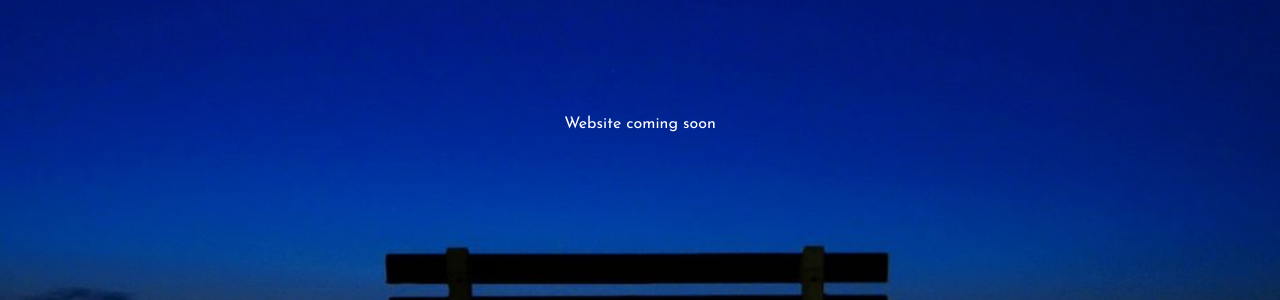
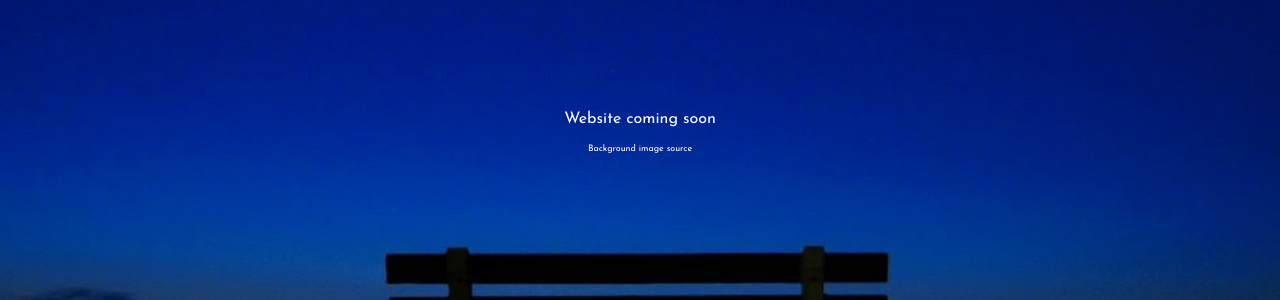
Before and after one commit to juscuizon/justincuizon-temp, a Jekyll site: the page built from index.html, in a window 1280 px wide. Shown: the part 326-626 px from the top of the page. Built offline with Jekyll 4.4.1, drawn with Linux system fonts in a browser that asks for light colours.

Commit message:
Added background image source link

```diff
--- a/_includes/temporary.html
+++ b/_includes/temporary.html
@@ -1 +1 @@
-<header><p>Website coming soon</p></header>
+<header><p>Website coming soon</p><a href="http://nicow92.deviantart.com/art/The-lonely-bench-251562028" target="_blank">Background image source</a></header>
--- a/_pugfiles/temporary.pug
+++ b/_pugfiles/temporary.pug
@@ -1,2 +1,3 @@
 header
 	p Website coming soon
+	a(href="http://nicow92.deviantart.com/art/The-lonely-bench-251562028" target="_blank") Background image source
--- a/assets/css/3-pages/_temporary.sass
+++ b/assets/css/3-pages/_temporary.sass
@@ -12,3 +12,9 @@ p
 	color: #FFFFFF
 	font-family: 'Josefin Sans', sans-serif;
 	font-size: 16px
+
+a
+	color: #FFFFFF
+	font-family: 'Josefin Sans', sans-serif;
+	font-size: 9px
+	text-decoration: none
--- a/assets/css/main.css
+++ b/assets/css/main.css
@@ -2652,3 +2652,9 @@ p {
   color: #FFFFFF;
   font-family: 'Josefin Sans', sans-serif;
   font-size: 16px; }
+
+a {
+  color: #FFFFFF;
+  font-family: 'Josefin Sans', sans-serif;
+  font-size: 9px;
+  text-decoration: none; }
```
